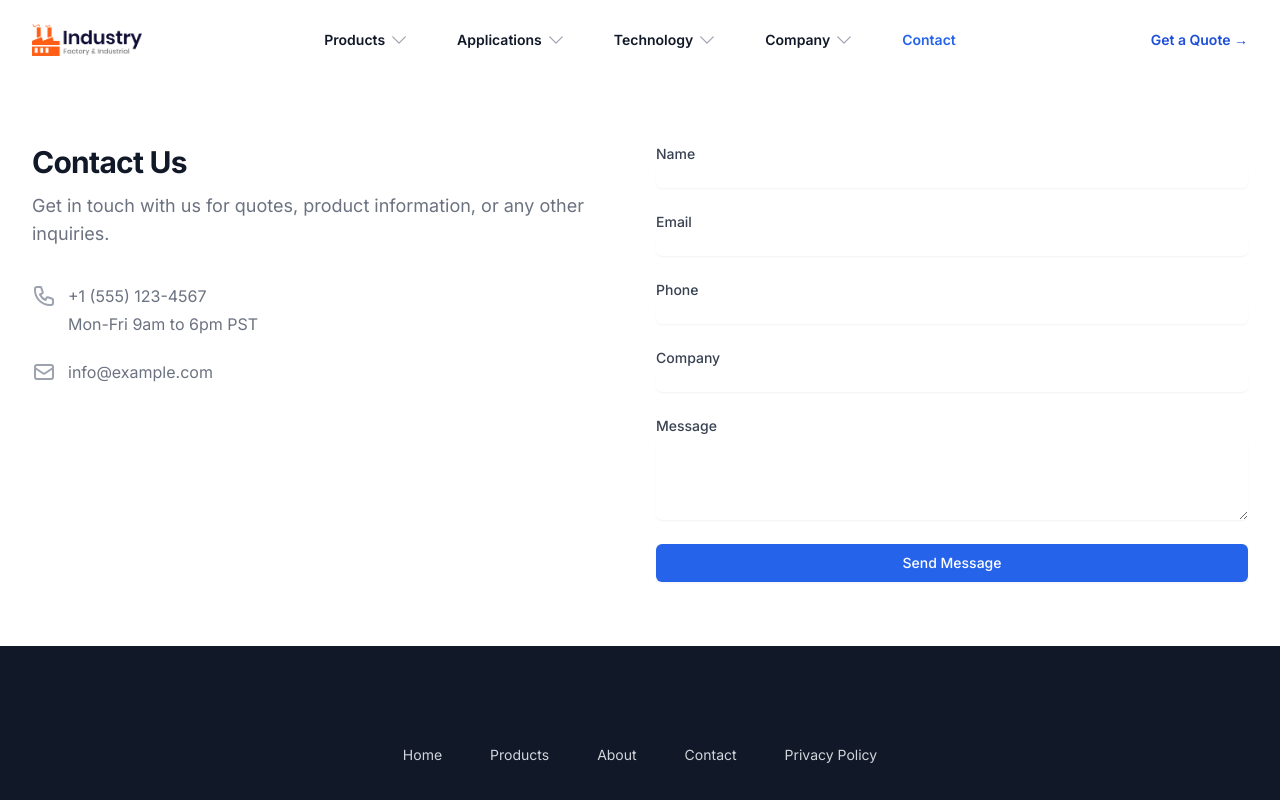
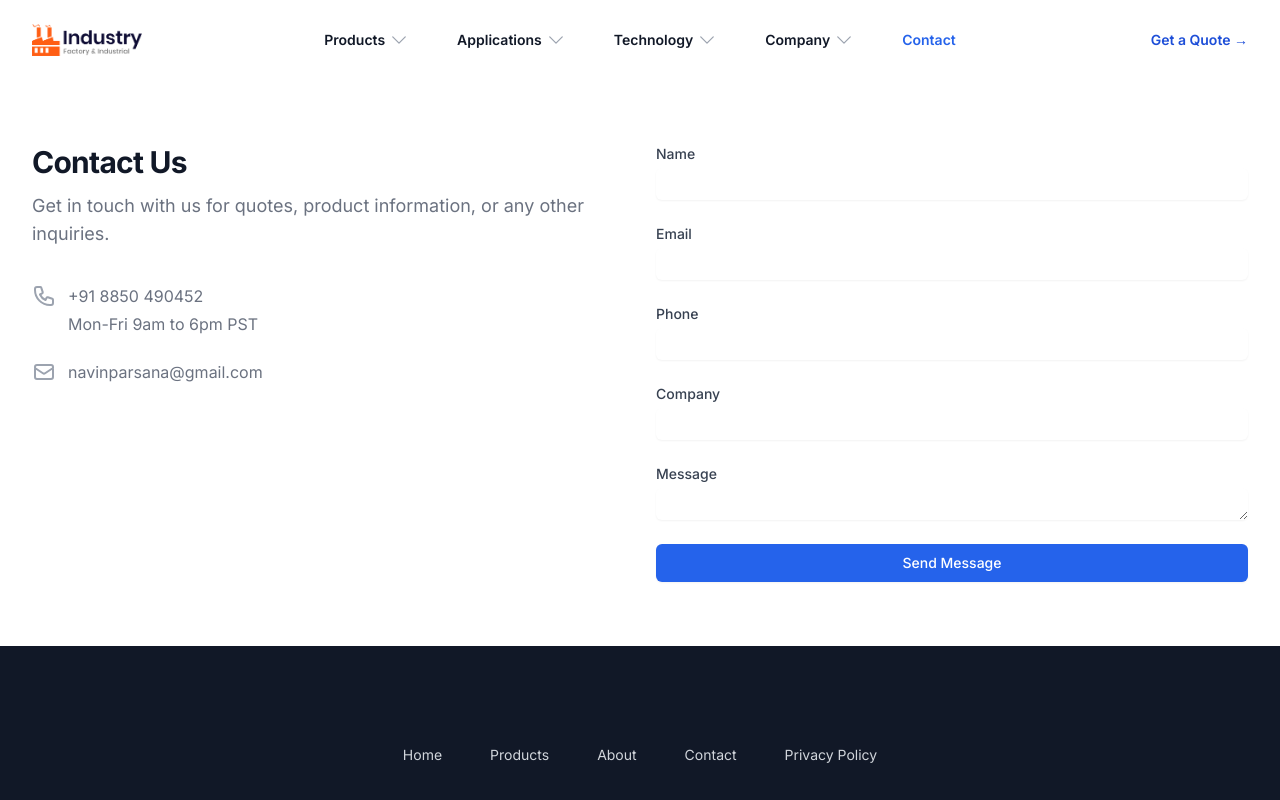
Before and after one commit to HPHT-Dev-Team/pcd-pdc-site, a Next.js app: page /contact in a window 1280 px wide. Shown: the top 800 px of the page. Built offline with nearby package versions, Linux system fonts and the light colour scheme.

Commit message:
Updated products configuration

```diff
--- a/src/app/contact/page.tsx
+++ b/src/app/contact/page.tsx
@@ -47,7 +47,7 @@ export default function ContactPage() {
                   </svg>
                 </div>
                 <div className="ml-3 text-base text-gray-500">
-                  <p>+1 (555) 123-4567</p>
+                  <p>+91 8850 490452</p>
                   <p className="mt-1">Mon-Fri 9am to 6pm PST</p>
                 </div>
               </div>
@@ -58,7 +58,7 @@ export default function ContactPage() {
                   </svg>
                 </div>
                 <div className="ml-3 text-base text-gray-500">
-                  <p>info@example.com</p>
+                  <p>navinparsana@gmail.com</p>
                 </div>
               </div>
             </div>
@@ -83,7 +83,8 @@ export default function ContactPage() {
                     required
                     value={formData.name}
                     onChange={handleChange}
-                    className="block w-full rounded-md border-gray-300 shadow-sm focus:border-blue-500 focus:ring-blue-500 sm:text-sm"
+                    className="block w-full h-[32px] rounded-md border-gray-300 shadow-sm focus:border-blue-500 focus:ring-blue-500 sm:text-sm"
+
                   />
                 </div>
               </div>
@@ -99,7 +100,8 @@ export default function ContactPage() {
                     required
                     value={formData.email}
                     onChange={handleChange}
-                    className="block w-full rounded-md border-gray-300 shadow-sm focus:border-blue-500 focus:ring-blue-500 sm:text-sm"
+                    className="block w-full h-[32px] rounded-md border-gray-300 shadow-sm focus:border-blue-500 focus:ring-blue-500 sm:text-sm"
+
                   />
                 </div>
               </div>
@@ -114,7 +116,8 @@ export default function ContactPage() {
                     id="phone"
                     value={formData.phone}
                     onChange={handleChange}
-                    className="block w-full rounded-md border-gray-300 shadow-sm focus:border-blue-500 focus:ring-blue-500 sm:text-sm"
+                    className="block w-full h-[32px] rounded-md border-gray-300 shadow-sm focus:border-blue-500 focus:ring-blue-500 sm:text-sm"
+
                   />
                 </div>
               </div>
@@ -129,7 +132,8 @@ export default function ContactPage() {
                     id="company"
                     value={formData.company}
                     onChange={handleChange}
-                    className="block w-full rounded-md border-gray-300 shadow-sm focus:border-blue-500 focus:ring-blue-500 sm:text-sm"
+                    className="block w-full h-[32px] rounded-md border-gray-300 shadow-sm focus:border-blue-500 focus:ring-blue-500 sm:text-sm"
+
                   />
                 </div>
               </div>
@@ -145,7 +149,8 @@ export default function ContactPage() {
                     required
                     value={formData.message}
                     onChange={handleChange}
-                    className="block w-full rounded-md border-gray-300 shadow-sm focus:border-blue-500 focus:ring-blue-500 sm:text-sm"
+                    className="block w-full h-[32px] rounded-md border-gray-300 shadow-sm focus:border-blue-500 focus:ring-blue-500 sm:text-sm"
+
                   />
                 </div>
               </div>
```
